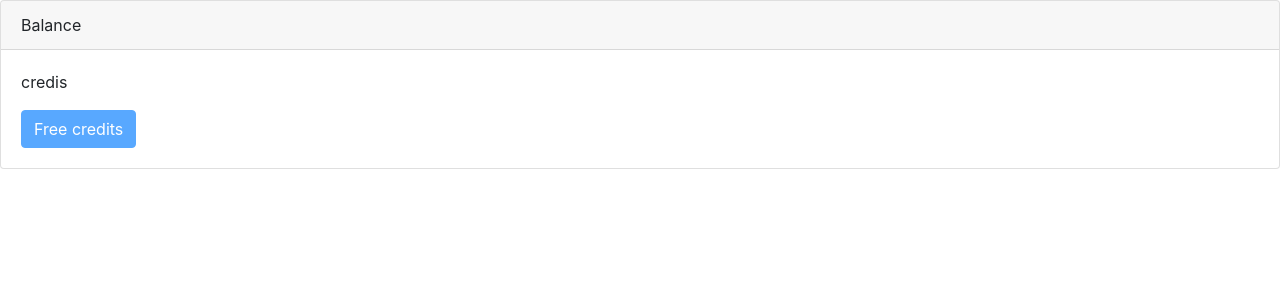
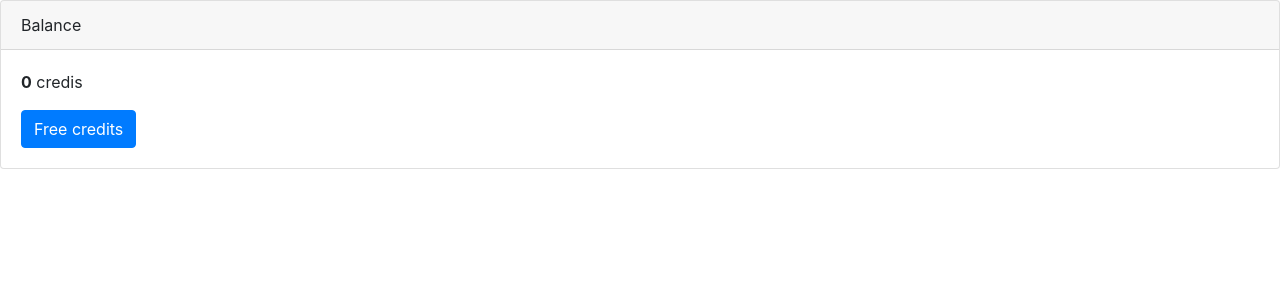
Before and after one commit to Lenseg/dices, an Angular app: page / in a window 1280 px wide. Shown: the top 300 px of the page. Built offline with nearby package versions, Linux system fonts and the light colour scheme.

Commit message:
balance service and component integartion

```diff
--- a/src/app/app.module.ts
+++ b/src/app/app.module.ts
@@ -2,6 +2,8 @@ import { BrowserModule } from '@angular/platform-browser';
 import { NgModule } from '@angular/core';
 
 import { AppComponent } from './app.component';
+
+import { BalanceService } from './modules/balance/balance.service';
 
 import { BalanceModule } from './modules/balance/balance.module';
 
@@ -14,7 +16,7 @@ import { BalanceModule } from './modules/balance/balance.module';
     BalanceModule,
     BrowserModule
   ],
-  providers: [],
+  providers: [BalanceService],
   bootstrap: [AppComponent]
 })
 export class AppModule { }
--- a/src/app/modules/balance/balance.component.html
+++ b/src/app/modules/balance/balance.component.html
@@ -4,6 +4,6 @@
   </div>
   <div class="card-body">
     <p class="card-text"><b>{{balance | async}}</b> credis</p>
-    <button class="btn btn-primary" (click)="getCredits()" [disabled]="!(balance | async)">Free credits</button>
+    <button class="btn btn-primary" (click)="getFreeCredits()" [disabled]="(balance | async)">Free credits</button>
   </div>
 </div>
--- a/src/app/modules/balance/balance.component.ts
+++ b/src/app/modules/balance/balance.component.ts
@@ -1,6 +1,8 @@
 import { Component, OnInit } from '@angular/core';
 
 import { BehaviorSubject } from 'rxjs/BehaviorSubject';
+
+import { BalanceService } from './balance.service';
 
 @Component({
   selector: 'app-balance',
@@ -11,9 +13,15 @@ export class BalanceComponent implements OnInit {
 
   balance: BehaviorSubject<number>;
 
-  constructor() { }
+  constructor(private blanceService: BalanceService) {
+    this.balance = this.blanceService.balance;
+  }
 
   ngOnInit() {
   }
 
+  getFreeCredits() {
+    this.blanceService.getFreeCredits();
+  }
+
 }
```
